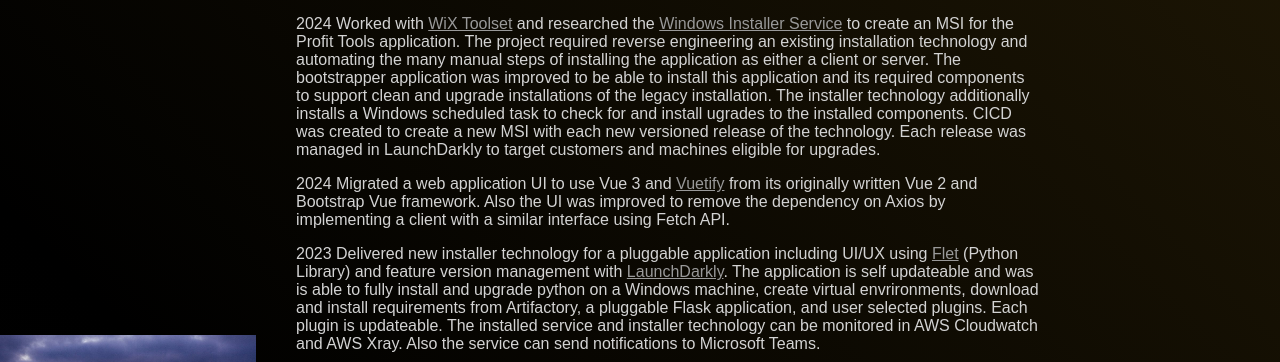
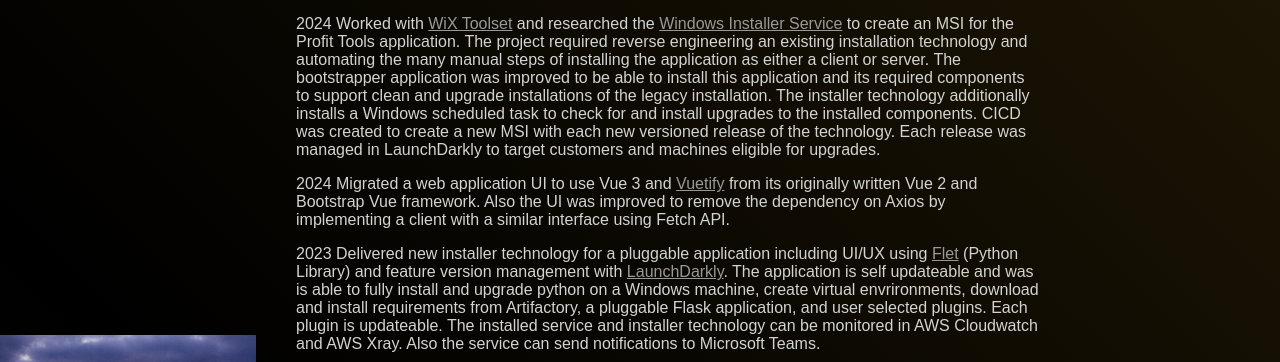
Before and after one commit to dekay2001/dekay2001.github.io, a Jekyll site: the page built from resume/index.md, in a window 1280 px wide and 900 px high, scrolled down 1725 px. Shown: the part 245-607 px from the top of the window. Built offline with Jekyll 4.4.1, drawn with Linux system fonts in a browser that asks for light colours.

Commit message:
Update resume/index.md
Co-authored-by: Copilot <175728472+Copilot@users.noreply.github.com>

```diff
--- a/resume/index.md
+++ b/resume/index.md
@@ -76,7 +76,7 @@ process from gathering requirements, prioritization, feature design, build autom
 
 - 2025 Collaborated extensively with cross-functional teams across WiseTech Global to design and develop a robust, scalable API for the transportation management system. Focused on creating generic, reusable API designs that meet diverse requirements across multiple product teams. Participated in architectural design discussions, requirements gathering sessions, and technical reviews to ensure API consistency, maintainability, and alignment with enterprise standards. Worked closely with stakeholders to balance specific team needs with broader organizational goals, fostering strong cross-team collaboration and knowledge sharing.
 
-- 2024 Worked with [WiX Toolset](https://wixtoolset.org/) and researched the [Windows Installer Service](https://learn.microsoft.com/en-us/windows/win32/msi/windows-installer-portal) to create an MSI for the Profit Tools application.  The project required reverse engineering an existing installation technology and automating the many manual steps of installing the application as either a client or server.  The bootstrapper application was improved to be able to install this application and its required components to support clean and upgrade installations of the legacy installation.  The installer technology additionally installs a Windows scheduled task to check for and install ugrades to the installed components.  CICD was created to create a new MSI with each new versioned release of the technology. Each release was managed in LaunchDarkly to target customers and machines eligible for upgrades.
+- 2024 Worked with [WiX Toolset](https://wixtoolset.org/) and researched the [Windows Installer Service](https://learn.microsoft.com/en-us/windows/win32/msi/windows-installer-portal) to create an MSI for the Profit Tools application.  The project required reverse engineering an existing installation technology and automating the many manual steps of installing the application as either a client or server.  The bootstrapper application was improved to be able to install this application and its required components to support clean and upgrade installations of the legacy installation.  The installer technology additionally installs a Windows scheduled task to check for and install upgrades to the installed components.  CICD was created to create a new MSI with each new versioned release of the technology. Each release was managed in LaunchDarkly to target customers and machines eligible for upgrades.
 
 - 2024 Migrated a web application UI to use Vue 3 and [Vuetify](https://vuetifyjs.com/en/) from its originally written Vue 2 and Bootstrap Vue framework. Also the UI was improved to remove the dependency on Axios by implementing a client with a similar interface using Fetch API.
 
```
